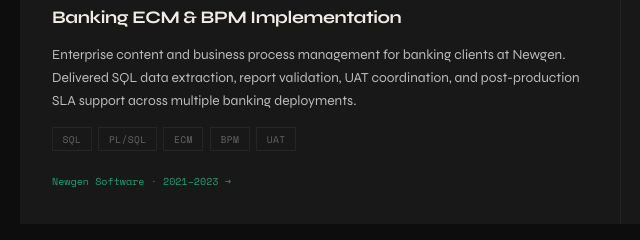
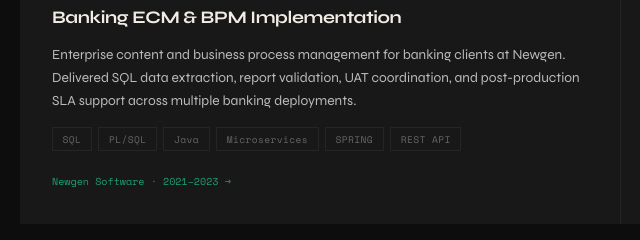
Before and after one commit to erutkarsh/erutkarsh.github.io, a plain HTML site: page index.html in a window 1280 px wide. Shown: the part 3600-3840 px from the top of the page, 20-660 px from the left. Drawn offline with nearby package versions, Linux system fonts and the light colour scheme.

Commit message:
Update index.html

```diff
--- a/index.html
+++ b/index.html
@@ -301,7 +301,7 @@ footer{padding:1.8rem 2.5rem;border-top:1px solid var(--border);display:flex;jus
       <div class="proj-num mono">SW·01</div>
       <div class="proj-name">Banking ECM & BPM Implementation</div>
       <p class="proj-desc">Enterprise content and business process management for banking clients at Newgen. Delivered SQL data extraction, report validation, UAT coordination, and post-production SLA support across multiple banking deployments.</p>
-      <div class="tags" style="margin-bottom:0.5rem"><span class="tag">SQL</span><span class="tag">PL/SQL</span><span class="tag">ECM</span><span class="tag">BPM</span><span class="tag">UAT</span></div>
+      <div class="tags" style="margin-bottom:0.5rem"><span class="tag">SQL</span><span class="tag">PL/SQL</span><span class="tag">Java</span><span class="tag">Microservices</span><span class="tag">SPRING</span><span class="tag">REST API</span></div>
       <button class="proj-link">Newgen Software · 2021–2023 →</button>
     </div>
     <div class="proj-card">
```
